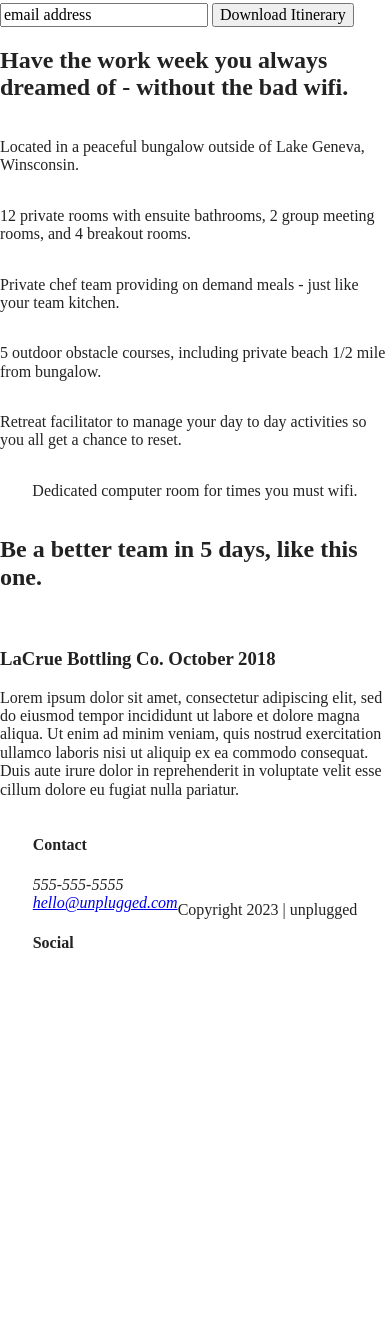
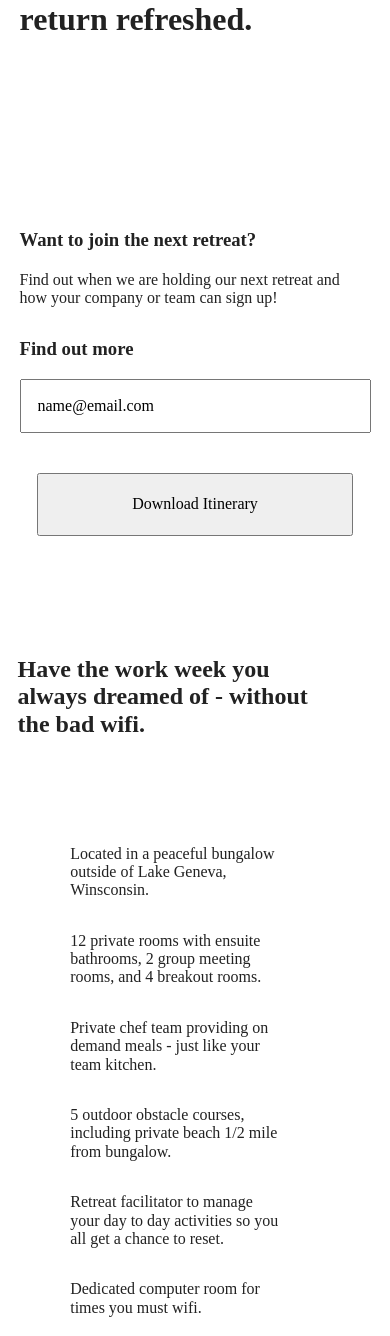
Before and after one commit to Harobulus/unplugged-project, a website built with Parcel: page index.html in a window 390 px wide. Shown: the part 319-1655 px from the top of the page. Before the commit the page ends 1325 px from the top, so only its background shows below. Built offline with nearby package versions, Linux system fonts and the light colour scheme.

Commit message:
Mobile layout formatted

```diff
--- a/css/main.css
+++ b/css/main.css
@@ -89,6 +89,12 @@ textarea {
 /* body {
   padding: 0 25px;
 } */
+.content-wrapper {
+  width: 90%;
+  margin: 50px 0;
+}
+
+
 header,
 footer {
   display: flex;
@@ -98,75 +104,196 @@ footer {
   /* padding: 0 20px; */
 }
 
+header {
+  padding: 15px 0;
+}
+
 header .content-wrapper {
   display: flex;
   justify-content: center;
   align-items: center;
   flex-flow: row wrap;
+  margin: 0;
 
   /* justify-content: space-between; */
   /* align-items: space-between; */
 }
 
+.header-divider {
+  width: 100%;
+  height: 1px;
+  margin-top: 10px;
+  margin-bottom: 20px;
+}
+
 header nav {
   display: flex;
-  flex-flow: row wrap;
   justify-content: space-around;
   align-items: center;
+  flex-flow: row wrap;
+  width: 60%;
 }
 
 header nav ul {
   list-style: none;
   display: flex;
   justify-content: space-around;
+  width: 55%;
+}
+
+footer p{
+  margin: 0;
+}
+
+footer .content-wrapper {
+  width: 55%;
+  margin: 50px 0;
+}
+
+footer .contact {
+  margin: 50px 0;
 }
 
 footer .social-icons {
   display: flex;
   justify-content: space-around;
   align-items: center;
+  margin-bottom: 50px;
 }
 
 footer .social-icons p {
   display: flex;
-  justify-content: space-around;
+  justify-content: center;
   align-items: center;
+}
+
+footer .copyright {
+  margin: 20px 0;
+}
+
+.contact-info h4 {
+  margin: 20px 0;
 }
 
 .hero-area {
   display: flex;
   justify-content: center;
   flex-flow: row wrap;
+  margin: 50px 0;
 }
+
+
+/* Aside */
 
 aside {
   display: flex;
   justify-content: center;
   align-items: center;
   flex-flow: row wrap;
+  margin: 50px 0;
 }
 
-.features {
+aside .content-wrapper {
+  width: 90%;
+}
+
+aside h3 {
+  margin: 20px 0;
+}
+
+aside p {
+  margin-bottom: 30px;
+}
+
+.form-input {
   display: flex;
   justify-content: center;
-  /* align-items: center; */
-  /* align-content: center; */
+  align-items: center;
+  flex-flow: row wrap;
+}
+input[type="text"] {
+  padding: 1em;
+  margin-bottom: 20px;
+  width: 90%;
+}
+
+input[type="button"] {
+  margin-top: 20px;
+  padding: 20px 0;
+  width: 90%;
+}
+
+
+/* Featurs */
+
+.features .content-wrapper {
+  width: 90%;
+  display: flex;
+  justify-content: center;
+  align-items: center;
+  align-content: center;
   flex-wrap: wrap;
+  margin: 50px 0;
+}
+
+.features .content-wrapper h2 {
+  width: 90%;
+  display: flex;
+  justify-content: center;
+  align-items: center;
+  margin-bottom: 60px;
 }
 
 .features .features-items {
+  width: 60%;
   display: flex;
   justify-content: center;
   align-items: center;
-  /* align-content: center; */
+  align-content: center;
   flex-flow: row wrap;
+  margin: 30px 0;
 }
+
+.features .features-items .features-item-description {
+  display: flex;
+  align-items: center;
+  justify-content: center;
+}
+
+.features p {
+  /* margin: 0; */
+}
+
+/* Reviews */
 
 .reviews {
   display: flex;
   justify-content: center;
   flex-flow: row wrap;
+  align-items: center;
+  margin: 50px 0;
 }
+
+.reviews .content-wrapper {
+  width: 90%;
+  display: flex;
+  justify-content: center;
+  align-items: center;
+  flex-flow: row wrap;
+}
+
+reviews h2 {
+  margin-bottom: 40px;
+}
+
+.reviews h3 {
+  width: 52%;
+  margin: 20px 0;
+}
+
+/*
+About Page
+*/
 
 .mission {
   display: flex;
@@ -182,6 +309,9 @@ aside {
   flex-flow: row wrap;
 }
 
+/*
+FAQ Page
+*/
 .faq {
   display: flex;
   justify-content: center;
@@ -194,6 +324,15 @@ aside {
   justify-content: center;
   align-items: center;
   flex-flow: row wrap;
+  margin-top: 50px;
+}
+
+.faq-content h2 {
+  margin-bottom: 40px;
+}
+
+.sample-question {
+  margin-bottom: 50px 0;
 }
 
 /*
--- a/index.html
+++ b/index.html
@@ -17,6 +17,7 @@
 
     <link rel="stylesheet" href="css/normalize.css" />
     <link rel="stylesheet" href="css/main.css" />
+    <!-- <link rel="stylesheet" href="css/verify.css" /> -->
 
     <meta name="theme-color" content="#fafafa" />
   </head>
@@ -24,13 +25,17 @@
   <body>
     <!-- Add your site or application content here -->
     <header>
+      <!--First flex container. It will center the content-wrapper-->
       <div class="content-wrapper">
+        <!--Second flex container. This will center the contents in the wrapper-->
         <figure>
           <a href="#"><img src="" alt="" />unplugged</a>
         </figure>
         <div class="header-divider"></div>
         <nav>
+          <!--Another flexbox. It will center the nav as a whole-->
           <ul>
+            <!--Another flexbox. It will center/arrange the list-->
             <li>
               <a href="faq/index.html" target="_blank" rel="noopener">FAQ</a>
             </li>
@@ -46,13 +51,16 @@
 
     <main>
       <section class="hero-area">
+        <!--Another flexbox. THis will center the whole hero-area-->
         <div class="content-wrapper">
+          <!-- Another flexbox. This will center the contents in the hero-area appropriately-->
           <h1>Retreat from the desk, return refreshed.</h1>
         </div>
       </section>
 
       <aside>
         <div class="content-wrapper">
+          <!--Another flexbox here. This will center the whole of the aside section-->
           <div class="form-description">
             <h3>Want to join the next retreat?</h3>
             <p>
@@ -62,67 +70,71 @@
           </div>
           <div class="form">
             <h3>Find out more</h3>
-
-              <input type="text" name="name" value="email address" />
+            <div class="form-input">
+              <input type="text" name="name" value="name@email.com" />
               <input type="button" value="Download Itinerary" />
-
             </div>
           </div>
-
+        </div>
       </aside>
 
       <section class="features">
+        <!--Another flexbox. This will center the features portion of the page as a whole-->
         <div class="content-wrapper">
+          <!--Another flexbox. This one will position feature items centrally  in the content-wrapper-->
           <h2>
             Have the work week you always dreamed of - without the bad wifi.
           </h2>
           <div class="features-items">
-            <article>
+            <div class="individual-feature">
               <p class="fontawesome-icon"></p>
               <p class="features-item-description">
-              Located in a peaceful bungalow outside of Lake Geneva, Winsconsin.
+                Located in a peaceful bungalow outside of Lake Geneva,
+                Winsconsin.
               </p>
-          </article>
-          <article>
+            </div>
+            <div class="individual-feature">
               <p class="fontawesome-icon"></p>
               <p class="features-item-description">
                 12 private rooms with ensuite bathrooms, 2 group meeting rooms,
                 and 4 breakout rooms.
               </p>
-          </article>
-          <article>
+            </div>
+            <div class="individual-feature">
               <p class="fontawesome-icon"></p>
               <p class="features-item-description">
-              Private chef team providing on demand meals - just like your team
-              kitchen.
+                Private chef team providing on demand meals - just like your
+                team kitchen.
               </p>
-          </article>
-          <article>
+            </div>
+            <div class="individual-feature">
               <p class="fontawesome-icon"></p>
               <p class="features-item-description">
-              5 outdoor obstacle courses, including private beach 1/2 mile from
-              bungalow.
+                5 outdoor obstacle courses, including private beach 1/2 mile
+                from bungalow.
               </p>
-          </article>
-          <article>
+            </div>
+            <div class="individual-feature">
               <p class="fontawesome-icon"></p>
               <p class="features-item-description">
                 Retreat facilitator to manage your day to day activities so you
                 all get a chance to reset.
               </p>
-          </article>
-          <article>
+            </div>
+            <div class="individual-feature" S>
               <p class="fontawesome-icon"></p>
               <p class="features-item-description">
                 Dedicated computer room for times you must wifi.
               </p>
-          </article>
             </div>
-
+          </div>
         </div>
       </section>
+
       <section class="reviews">
+        <!--Another flexbox. Reviews section is centered-->
         <div class="content-wrapper">
+          <!--Another flexbox. This one centers the content of the review section-->
           <article>
             <h2>Be a better team in 5 days, like this one.</h2>
             <img src="" alt="" />
@@ -145,18 +157,21 @@
     <!-- main wrapper-->
     <footer>
       <div class="content-wrapper">
+        <!--Another flexbox. This one will center the footer-->
         <div class="footer-content">
           <div class="contact-info">
+            <!--Another flexbox. This one will center all of the contact info.-->
             <div>
-              <div>
+              <div class="contact">
                 <h4>Contact</h4>
                 <address class="contact">
                   <p>555-555-5555<br /><a href="#">hello@unplugged.com</a></p>
                 </address>
               </div>
-              <div class="Social">
+              <div class="social">
                 <h4>Social</h4>
                 <div class="social-icons">
+                  <!--Another flexbox. This one will center/arrange the social icons-->
                   <p>
                     <a
                       href="https://www.facebook.com/yoursite"
@@ -186,10 +201,11 @@
           </div>
         </div>
         <!-- footer content ends-->
+        <div class="copyright">
+          <p>Copyright 2023 | unplugged</p>
+        </div>
       </div>
       <!-- footer content-wrapper ends-->
-
-      <div class="copyright"><p>Copyright 2023 | unplugged</p></div>
     </footer>
     <script src="js/vendor/modernizr-3.11.2.min.js"></script>
     <script src="js/plugins.js"></script>
```
Also changed, not shown: about/index.html (+7 -4 lines), faq/index.html (+5 -7 lines). Lines whose indentation alone changed are shown as unchanged.
